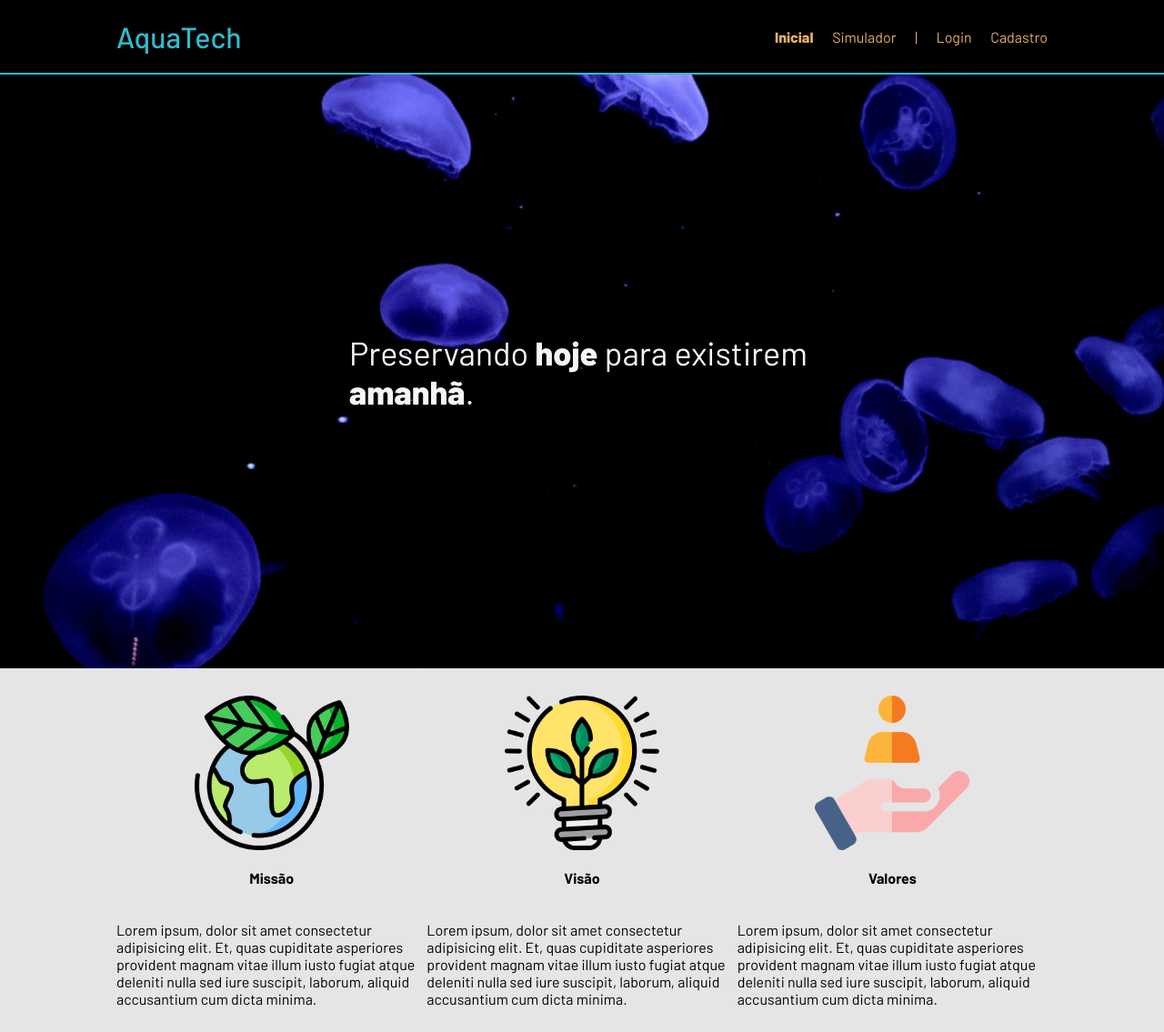
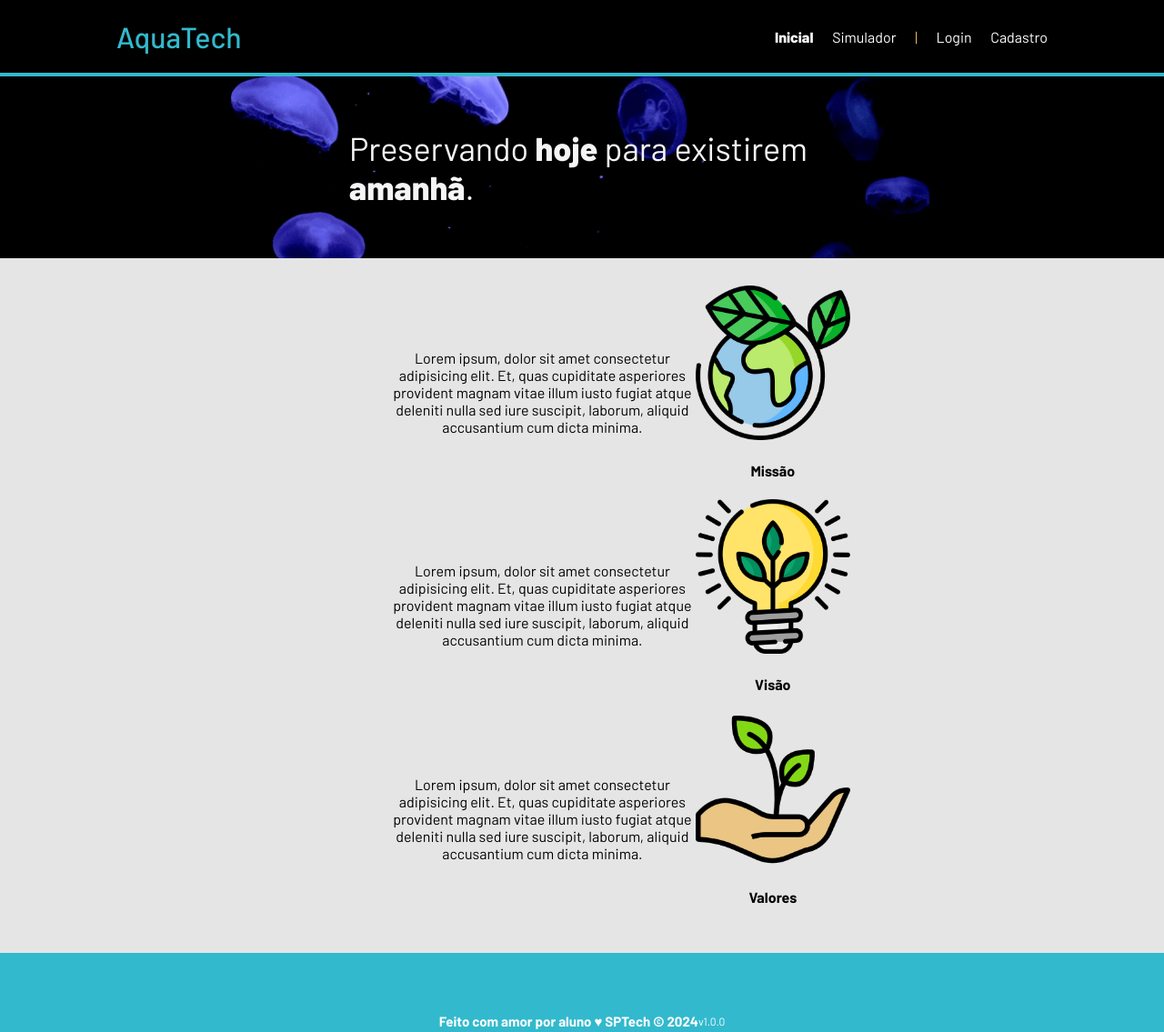
Before and after one commit to GabrielIwakura/aquatech-entrega, a plain HTML site: page public/index.html in a window 1280 px wide. Shown: the top 1135 px of the page at 91% size. Drawn offline with Linux system fonts and the light colour scheme.

Commit message:
Alteração no Index.html

```diff
--- a/public/index.html
+++ b/public/index.html
@@ -45,25 +45,31 @@
       <div class="container">
         <div class="boxes">
           <div class="box">
-            <img src="./assets/imgs/planet-earth_color.png">
-            <h4>Missão</h4>
             <p>Lorem ipsum, dolor sit amet consectetur adipisicing elit. Et, quas cupiditate asperiores provident magnam
               vitae illum iusto fugiat atque deleniti nulla sed iure suscipit, laborum, aliquid accusantium cum dicta
               minima.</p>
+              <div id="logo-texto">
+                <img src="./assets/imgs/planet-earth_color.png">
+                <h4>Missão</h4>
+              </div>
           </div>
           <div class="box">
-            <img src="./assets/imgs/lightbulb_color.png">
-            <h4>Visão</h4>
             <p>Lorem ipsum, dolor sit amet consectetur adipisicing elit. Et, quas cupiditate asperiores provident magnam
               vitae illum iusto fugiat atque deleniti nulla sed iure suscipit, laborum, aliquid accusantium cum dicta
               minima.</p>
+              <div id="logo-texto">
+                <img src="./assets/imgs/lightbulb_color.png">
+                <h4>Visão</h4>
+              </div>
           </div>
           <div class="box">
-            <img src="./assets/imgs/valores.png">
-            <h4>Valores</h4>
             <p>Lorem ipsum, dolor sit amet consectetur adipisicing elit. Et, quas cupiditate asperiores provident magnam
               vitae illum iusto fugiat atque deleniti nulla sed iure suscipit, laborum, aliquid accusantium cum dicta
               minima.</p>
+              <div id="logo-texto">
+                <img src="./assets/imgs/growth_color.png">
+                <h4>Valores</h4>
+              </div>
           </div>
         </div>
       </div>
--- a/public/styles/style.css
+++ b/public/styles/style.css
@@ -16,11 +16,10 @@ body {
 
 .header {
     height: var(--tamanho-header);
-    border-bottom: 2px solid #32b9cd;
+    border-bottom: 4px solid #32b9cd;
 }
 
 .container {
-
     display: flex;
     width: 80%;
     margin: auto;
@@ -34,7 +33,7 @@ body {
 
 .header a {
     text-decoration: none;
-    color: #e3b062;
+    color: #ffffff;
 
 }
 
@@ -58,7 +57,7 @@ body {
 }
 
 .banner {
-    height: var(--tamanho-banner);
+    height: 200px;
     color: whitesmoke;
     background-image: url(../assets/imgs/bg-jelly-fish-para-home.png);
     background-size: cover;
@@ -89,15 +88,28 @@ body {
 }
 
 .social .container .boxes{
-    display: flex;
+    display: flexbox;
     justify-content: space-between;
     width: 100%;
     padding: 30px 0;
 }
 
+.boxes {
+    margin-left: 300px;
+}
+
 .box {
+    width: 70%;
     display: flex;
-    flex-direction: column;
+    align-items: center;
+    text-align: center;
+}
+
+.box h4 {
+    align-items: center;
+}
+
+.box p{
     align-items: center;
 }
 
@@ -107,10 +119,11 @@ body {
 
 .footer {
     background-color: #32b9cd;
-    height: var(--tamanho-footer);
+    height: 150px;
     color: #fff;
     display: flex;
     font-size: 15px;
+
 }
 
 .footer .container {
```
